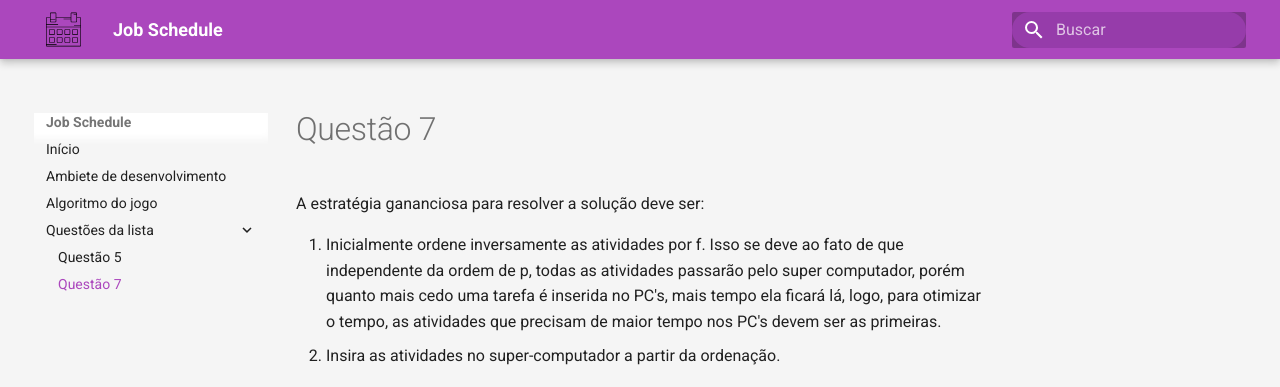
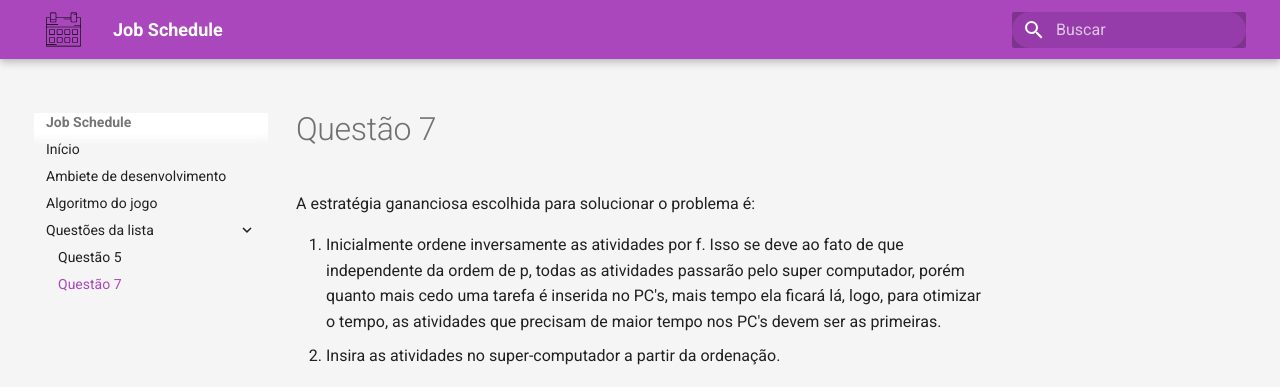
Before and after one commit to klmurussi/Greed_Job-Schedule, an MkDocs documentation site: the page built from docs/questoes/quest7.md, in a window 1280 px wide. Shown: the top 387 px of the page. Built offline with MkDocs 1.6.1 and Material for MkDocs 9.7.7, drawn with Linux system fonts in a browser that asks for light colours.

Commit message:
force update

```diff
--- a/docs/questoes/quest7.md
+++ b/docs/questoes/quest7.md
@@ -1,6 +1,6 @@
 # Questão 7
 
-A estratégia gananciosa para resolver a solução deve ser:
+A estratégia gananciosa escolhida para solucionar o problema é:
 
 1. Inicialmente ordene inversamente as atividades por f. Isso se deve ao fato de que independente da ordem de p, todas as atividades passarão pelo super computador, porém quanto mais cedo uma tarefa é inserida no PC's, mais tempo ela ficará lá, logo, para otimizar o tempo, as atividades que precisam de maior tempo nos PC's devem ser as primeiras.
 2. Insira as atividades no super-computador a partir da ordenação.
```
Also changed, not shown: 1 other file.
